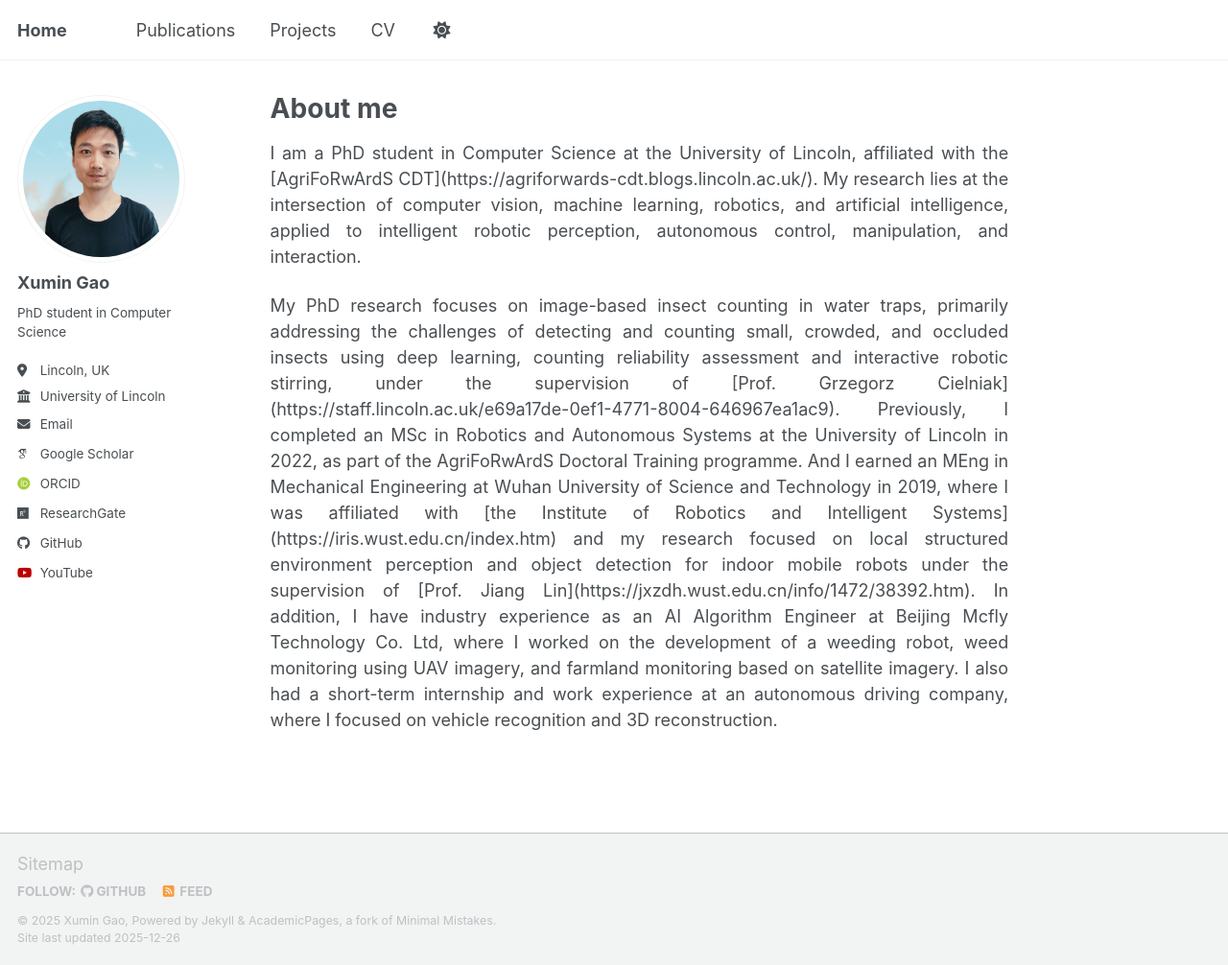
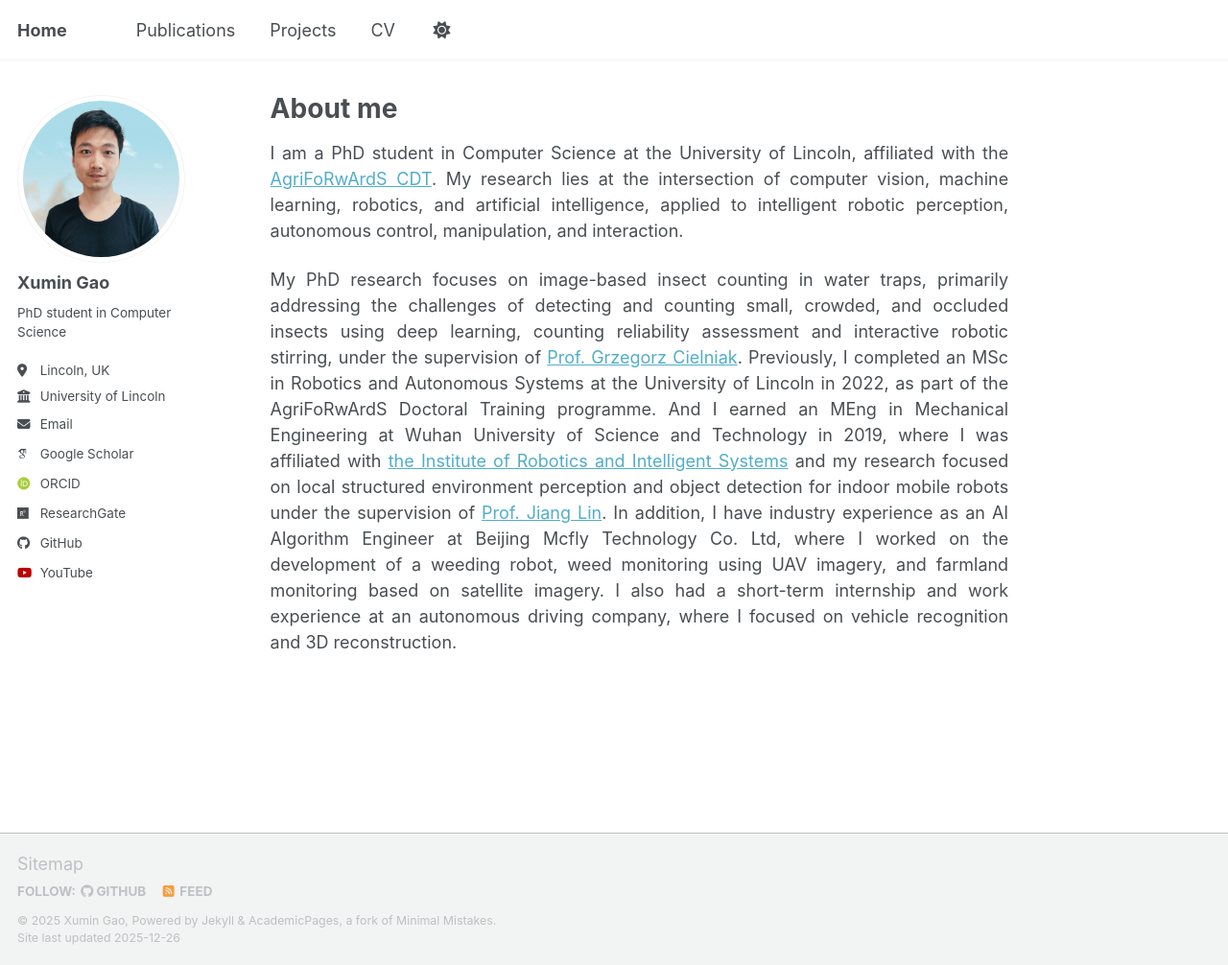
Before and after one commit to XuminGaoGithub/XuminGaoGithub.github.io, a Jekyll site: the page built from _pages/about.md, in a window 1280 px wide and 1006 px high. Shown: the whole window at 96% size. Built offline with Jekyll 4.4.1, drawn with Linux system fonts in a browser that asks for light colours; some web fonts are replaced; a script bundle is joined from its source files by our own code; library files that are not in the unit come from our copies; some of the changed lines change nothing that is shown.

Commit message:
Update about.md

```diff
--- a/_pages/about.md
+++ b/_pages/about.md
@@ -8,7 +8,7 @@ redirect_from:
 ---
 
 <p style="margin-top:5px; text-align: justify; text-justify: inter-word; text-align-last: left;">
-I am a PhD student in Computer Science at the University of Lincoln, affiliated with the [AgriFoRwArdS CDT](https://agriforwards-cdt.blogs.lincoln.ac.uk/). My research lies at the intersection of computer vision, machine learning, robotics, and artificial intelligence, applied to intelligent robotic perception, autonomous control, manipulation, and interaction.
+I am a PhD student in Computer Science at the University of Lincoln, affiliated with the <a href="https://agriforwards-cdt.blogs.lincoln.ac.uk/" target="_blank">AgriFoRwArdS CDT</a>. My research lies at the intersection of computer vision, machine learning, robotics, and artificial intelligence, applied to intelligent robotic perception, autonomous control, manipulation, and interaction.
 
 <p style="margin-top:5px; text-align: justify; text-justify: inter-word; text-align-last: left;">
-My PhD research focuses on image-based insect counting in water traps, primarily addressing the challenges of detecting and counting small, crowded, and occluded insects using deep learning, counting reliability assessment and interactive robotic stirring, under the supervision of [Prof. Grzegorz Cielniak](https://staff.lincoln.ac.uk/e69a17de-0ef1-4771-8004-646967ea1ac9). Previously, I completed an MSc in Robotics and Autonomous Systems at the University of Lincoln in 2022, as part of the AgriFoRwArdS Doctoral Training programme. And I earned an MEng in Mechanical Engineering at Wuhan University of Science and Technology in 2019, where I was affiliated with [the Institute of Robotics and Intelligent Systems](https://iris.wust.edu.cn/index.htm) and my research focused on local structured environment perception and object detection for indoor mobile robots under the supervision of [Prof. Jiang Lin](https://jxzdh.wust.edu.cn/info/1472/38392.htm). In addition, I have industry experience as an AI Algorithm Engineer at Beijing Mcfly Technology Co. Ltd, where I worked on the development of a weeding robot, weed monitoring using UAV imagery, and farmland monitoring based on satellite imagery. I also had a short-term internship and work experience at an autonomous driving company, where I focused on vehicle recognition and 3D reconstruction.
+My PhD research focuses on image-based insect counting in water traps, primarily addressing the challenges of detecting and counting small, crowded, and occluded insects using deep learning, counting reliability assessment and interactive robotic stirring, under the supervision of <a href="https://staff.lincoln.ac.uk/e69a17de-0ef1-4771-8004-646967ea1ac9" target="_blank">Prof. Grzegorz Cielniak</a>. Previously, I completed an MSc in Robotics and Autonomous Systems at the University of Lincoln in 2022, as part of the AgriFoRwArdS Doctoral Training programme. And I earned an MEng in Mechanical Engineering at Wuhan University of Science and Technology in 2019, where I was affiliated with <a href="https://iris.wust.edu.cn/index.htm" target="_blank">the Institute of Robotics and Intelligent Systems</a> and my research focused on local structured environment perception and object detection for indoor mobile robots under the supervision of <a href="https://jxzdh.wust.edu.cn/info/1472/38392.htm" target="_blank">Prof. Jiang Lin</a>. In addition, I have industry experience as an AI Algorithm Engineer at Beijing Mcfly Technology Co. Ltd, where I worked on the development of a weeding robot, weed monitoring using UAV imagery, and farmland monitoring based on satellite imagery. I also had a short-term internship and work experience at an autonomous driving company, where I focused on vehicle recognition and 3D reconstruction.
```
